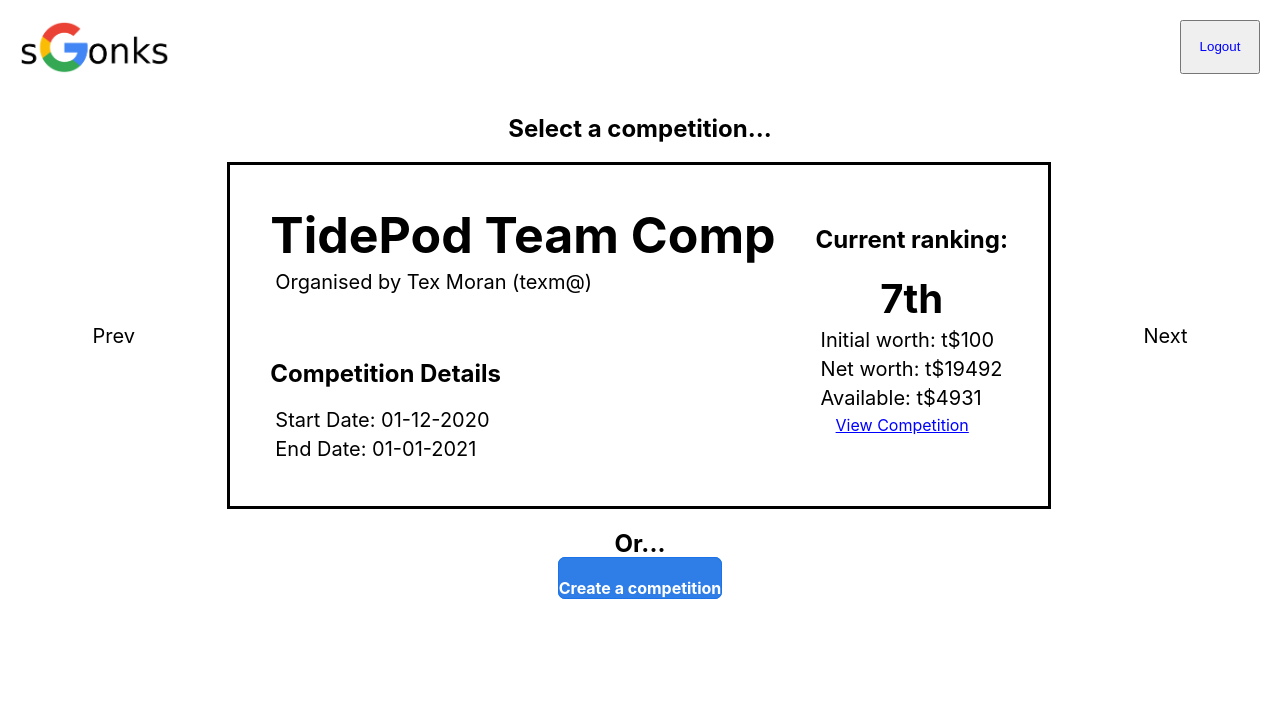
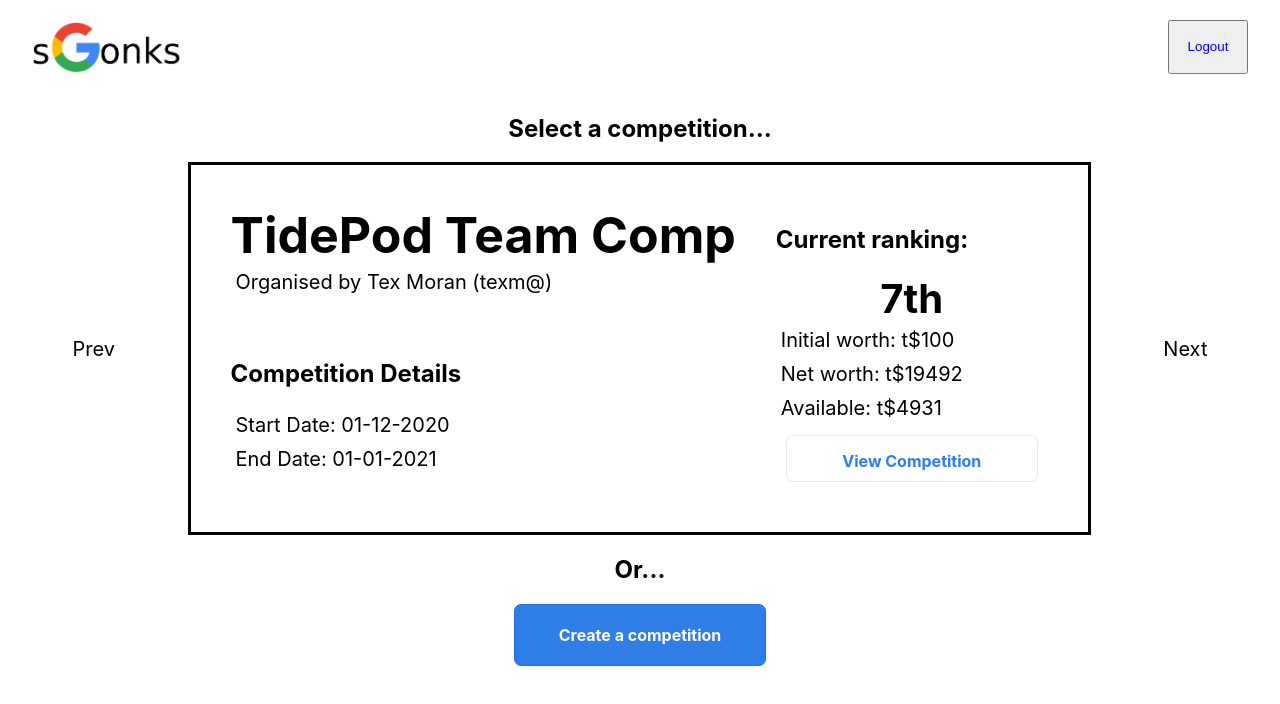
Before and after one commit to googleinterns/sgonks, a React (Create React App) app in the folder portfolio/frontend/: page /switchComp in a window 1280 px wide. Shown: the top 704 px of the page. Built offline with nearby package versions, Linux system fonts and the light colour scheme.

Commit message:
amend button styling on comp select page

```diff
--- a/portfolio/frontend/src/containers/SelectCompetition/SelectCompetition.js
+++ b/portfolio/frontend/src/containers/SelectCompetition/SelectCompetition.js
@@ -4,7 +4,7 @@
 
 const SelectCompetition = (props) => {
   return (
-    <div>
+    <div className={classes.SelectCompContainer}>
         <div className={classes.Header}>
             <img src="sGonksLogo.png" alt="sGonks logo"></img>
             <button className={classes.LogoutButton}>Logout</button>
--- a/portfolio/frontend/src/containers/SelectCompetition/SelectCompetition.module.css
+++ b/portfolio/frontend/src/containers/SelectCompetition/SelectCompetition.module.css
@@ -1,6 +1,16 @@
+
+.SelectCompContainer {
+    height: 100%;
+    display: flex;
+    flex-direction: column;
+    align-items: center;
+}
+
 .Header {
     padding: 20px;
+    width: 95%;
     display: flex;
+    justify-content: space-between;
 }
 
 .LogoutButton {
@@ -10,6 +20,7 @@
 }
 
 .ScrollCompetitionsContainer {
+    width: 100%;
     display: flex;
     justify-content: space-evenly;
 }
@@ -27,6 +38,8 @@
 .CompetitionCardColumn {
     padding: 20px;
     text-align: left;
+    display: flex;
+    flex-direction: column;
 }
 
 img {
@@ -35,16 +48,22 @@
 }
 
 .ViewCompButton {
-    width: 100%;
-    color: blue;
-    padding-left: 20px;
-    padding-right: 20px;
-    height: 40px;
+    margin: 10px;
+    padding-top: 15px;
+    height: 30px;
+    width: 250px;
+    border: solid 1px #E9E9E9;
+    text-decoration: none;
+    font-weight: bold;
+    border-radius: 7px;
+    color: #2F7DE7;
+    text-align: center;
 }
 
 .CreateCompButton {
     padding-top: 20px;
     height: 40px;
+    width: 250px;
     border: solid 1px #1A73E8;
     background-color: #2F7DE7;
     text-decoration: none;
```
